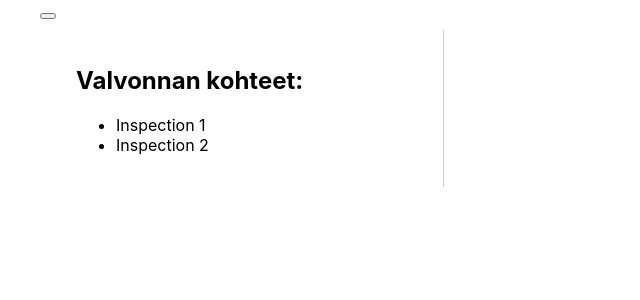
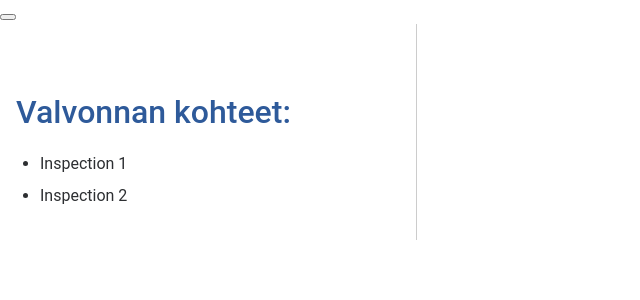
Before and after one commit to jjuuliak/VTP-1, a React (Create React App) app in the folder client/: page / in a window 1280 px wide. Shown: the top 300 px of the page, without its empty margins (0-640 px from the left). Built offline with nearby package versions, Linux system fonts and the light colour scheme; the HTML template or start-up script is replaced by a standard one.

Commit message:
Add base styles to App.css

```diff
--- a/client/src/App.css
+++ b/client/src/App.css
@@ -1,74 +1,111 @@
-.App {
-  text-align: center;
+/* Color Palette */
+:root {
+  --primary-blue: #2E5A9A;
+  --secondary-blue: #7896C1;
+  --accent-grey: #A1AAB3;
+  --light-background: #F3F4F6;
+  --dark-grey-text: #2D2F32;
+  --medium-grey-text: #74787C;
+  --alert-green: #3C9465;
+  --alert-red: #C0392B;
 }
 
-.App-logo {
-  height: 40vmin;
-  pointer-events: none;
+/* Typography */
+body {
+font-family: 'Roboto', Arial, sans-serif;
+font-size: 16px;
+line-height: 1.5;
+color: var(--dark-grey-text);
 }
 
-@media (prefers-reduced-motion: no-preference) {
-  .App-logo {
-    animation: App-logo-spin infinite 20s linear;
-  }
+h1, h2, h3, h4, h5, h6 {
+font-family: 'Roboto', Arial, sans-serif;
+font-weight: 500;
+color: var(--primary-blue);
+margin-top: 1.5em;
+margin-bottom: 0.5em;
 }
 
-.App-header {
-  background-color: #282c34;
-  min-height: 100vh;
-  display: flex;
-  flex-direction: column;
-  align-items: center;
-  justify-content: center;
-  font-size: calc(10px + 2vmin);
-  color: white;
+h1 {
+font-size: 2.5rem;
 }
 
-.App-link {
-  color: #61dafb;
+h2 {
+font-size: 2rem;
 }
 
-@keyframes App-logo-spin {
-  from {
-    transform: rotate(0deg);
-  }
-  to {
-    transform: rotate(360deg);
-  }
+h3 {
+font-size: 1.75rem;
 }
 
-.app-container {
-  width: 100%;
-  max-width: 1200px;
-  margin: 0 auto;
+h4 {
+font-size: 1.5rem;
 }
 
-.main-container {
-  display: flex;
-  flex-wrap: wrap;
-  justify-content: space-between;
+h5 {
+font-size: 1.25rem;
 }
 
-.main-container > * {
-  width: calc(50% - 5px);
-  box-sizing: border-box;
-  padding: 10px;
+h6 {
+font-size: 1rem;
 }
 
-.main-container > *:last-child {
-  width: 100%;
-  margin-left: 10px;
+p {
+margin-top: 1em;
+margin-bottom: 1em;
 }
 
-.main-container > :first-child {
-  width: 100%;
-  margin-right: 0;
-  margin-bottom: 10px;
+a {
+color: var(--primary-blue);
+text-decoration: none;
+transition: color 0.2s;
 }
 
-@media (max-width: 768px) {
-  .main-container > * {
-    width: 100%;
-    margin-bottom: 10px;
-  }
+a:hover,
+a:focus {
+color: var(--secondary-blue);
 }
+
+ul, ol {
+margin-top: 1em;
+margin-bottom: 1em;
+padding-left: 1.5em;
+}
+
+li {
+margin-bottom: 0.5em;
+}
+
+/* Table Styles */
+table {
+width: 100%;
+border-collapse: collapse;
+font-size: 1rem;
+line-height: 1.5;
+margin-bottom: 1.5rem;
+}
+
+table th, table td {
+padding: 12px 15px;
+text-align: left;
+border: 1px solid var(--accent-grey);
+}
+
+table thead th {
+background-color: var(--secondary-blue);
+color: white;
+font-weight: bold;
+}
+
+table tbody tr:nth-child(odd) {
+background-color: var(--light-background);
+}
+
+table tbody tr:nth-child(even) {
+background-color: white;
+}
+
+table tbody tr:hover {
+background-color: var(--accent-grey);
+transition: background-color 0.2s;
+}
```
